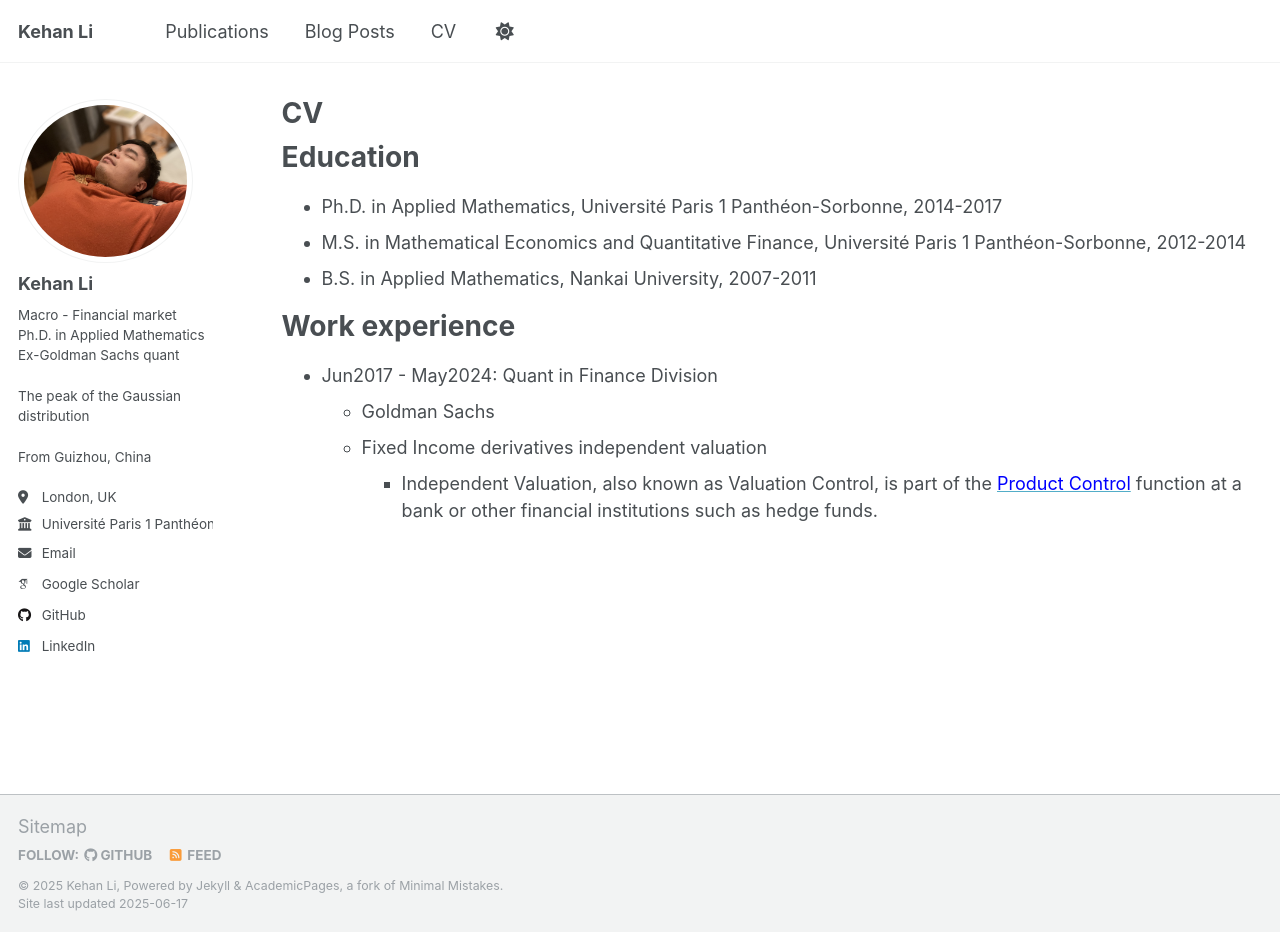
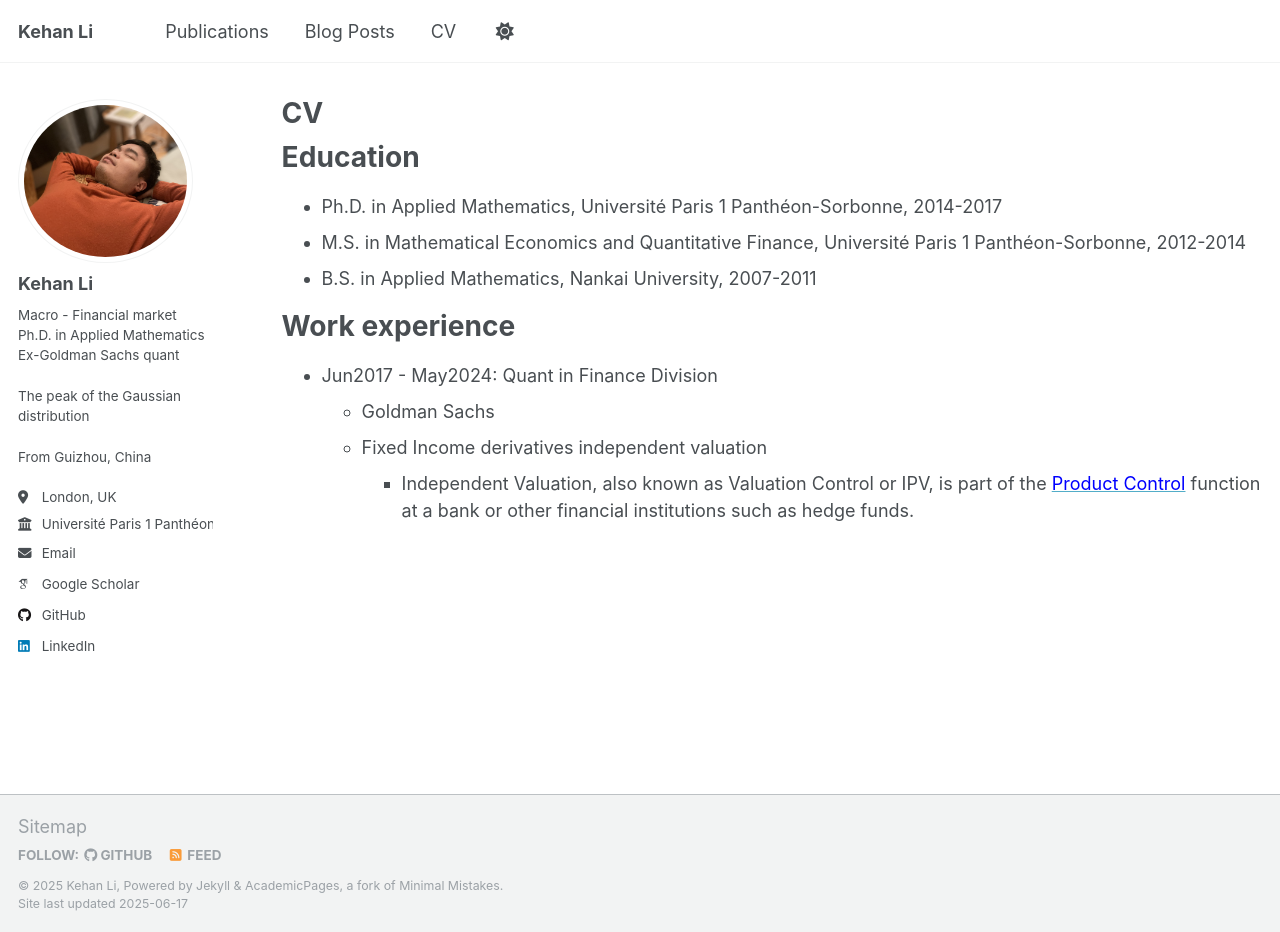
Before and after one commit to KehanLi-1123/KehanLi.github.io, a Jekyll site: the page built from _pages/cv.md, in a window 1280 px wide and 932 px high. Built offline with Jekyll 4.4.1, drawn with Linux system fonts in a browser that asks for light colours; some web fonts are replaced.

Commit message:
Update cv.md

```diff
--- a/_pages/cv.md
+++ b/_pages/cv.md
@@ -20,4 +20,4 @@ Work experience
 * Jun2017 - May2024: Quant in Finance Division
   * Goldman Sachs
   * Fixed Income derivatives independent valuation
-    - Independent Valuation, also known as Valuation Control, is part of the [<span style="color:blue">Product Control</span>](https://en.wikipedia.org/wiki/Product_control) function at a bank or other financial institutions such as hedge funds.
+    - Independent Valuation, also known as Valuation Control or IPV, is part of the [<span style="color:blue">Product Control</span>](https://en.wikipedia.org/wiki/Product_control) function at a bank or other financial institutions such as hedge funds.
```
